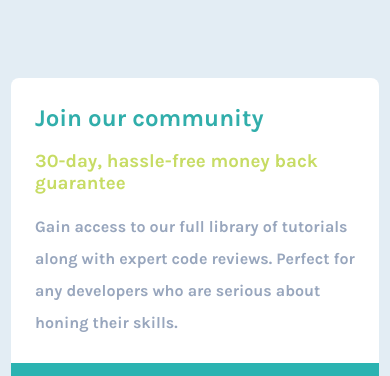
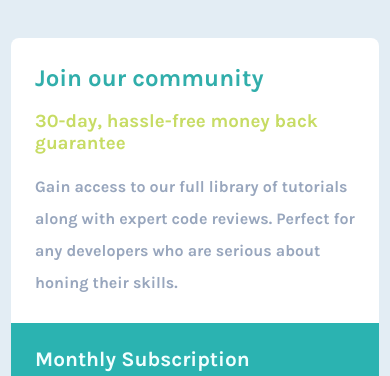
Before and after one commit to vishanthan8055/Single-price-grid-component, a plain HTML site: page index.html in a window 390 px wide. Shown: the top 376 px of the page. Drawn offline with Linux system fonts and the light colour scheme.

Commit message:
fix hieght

```diff
--- a/style.css
+++ b/style.css
@@ -28,11 +28,13 @@ h2{
  }
 @media(max-width:520px){
 body{
-    width: 100vw;
+    /* width: 100vw; */
+    height: 100vh;
+    display: flex;
 }
 
 .container{
-    margin: 20% auto;
+    margin: auto auto;
     display: flex;
     flex-direction: column;
     /* border: 2px solid red; */
```
